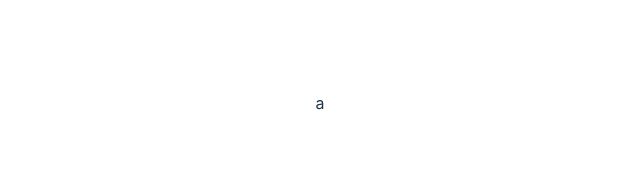
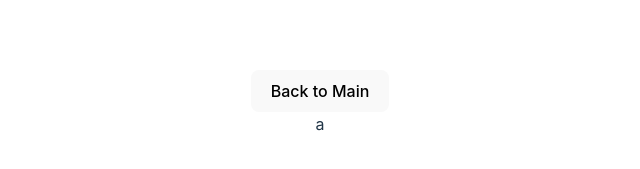
Before and after one commit to MercTechs/pokemon-game, a React (Vite) app: page /game/1 in a window 1280 px wide. Shown: the part 297-466 px from the top of the page, without its empty margins (320-960 px from the left). Built offline with nearby package versions, Linux system fonts and the light colour scheme; a web font is replaced by a local one.

Commit message:
feat: :sparkles: Add back btn on game screen

```diff
--- a/src/components/GameScreen/GameScreen.jsx
+++ b/src/components/GameScreen/GameScreen.jsx
@@ -1,15 +1,34 @@
-import React from 'react';
-import { useParams } from 'react-router-dom';
+import React from "react";
+import { useParams, useNavigate } from "react-router-dom";
 
 function GameScreen() {
   const { level } = useParams();
   const gridSize = parseInt(level, 10);
 
+  const navigate = useNavigate();
+
+  const handleBack = () => {
+    navigate("/");
+  };
+
   return (
-    <div className="game-board" style={{ display: 'grid', gridTemplateColumns: `repeat(${gridSize}, 1fr)` }}>
-      {Array.from({ length: gridSize * gridSize }, (_, index) => (
-        <div key={index} className="game-cell">a</div>
-      ))}
+    <div className="game-screen">
+      <div className="back-btn">
+        <button onClick={handleBack}>Back to Main</button>
+      </div>
+      <div
+        className="game-board"
+        style={{
+          display: "grid",
+          gridTemplateColumns: `repeat(${gridSize}, 1fr)`,
+        }}
+      >
+        {Array.from({ length: gridSize * gridSize }, (_, index) => (
+          <div key={index} className="game-cell">
+            a
+          </div>
+        ))}
+      </div>
     </div>
   );
 }
```
